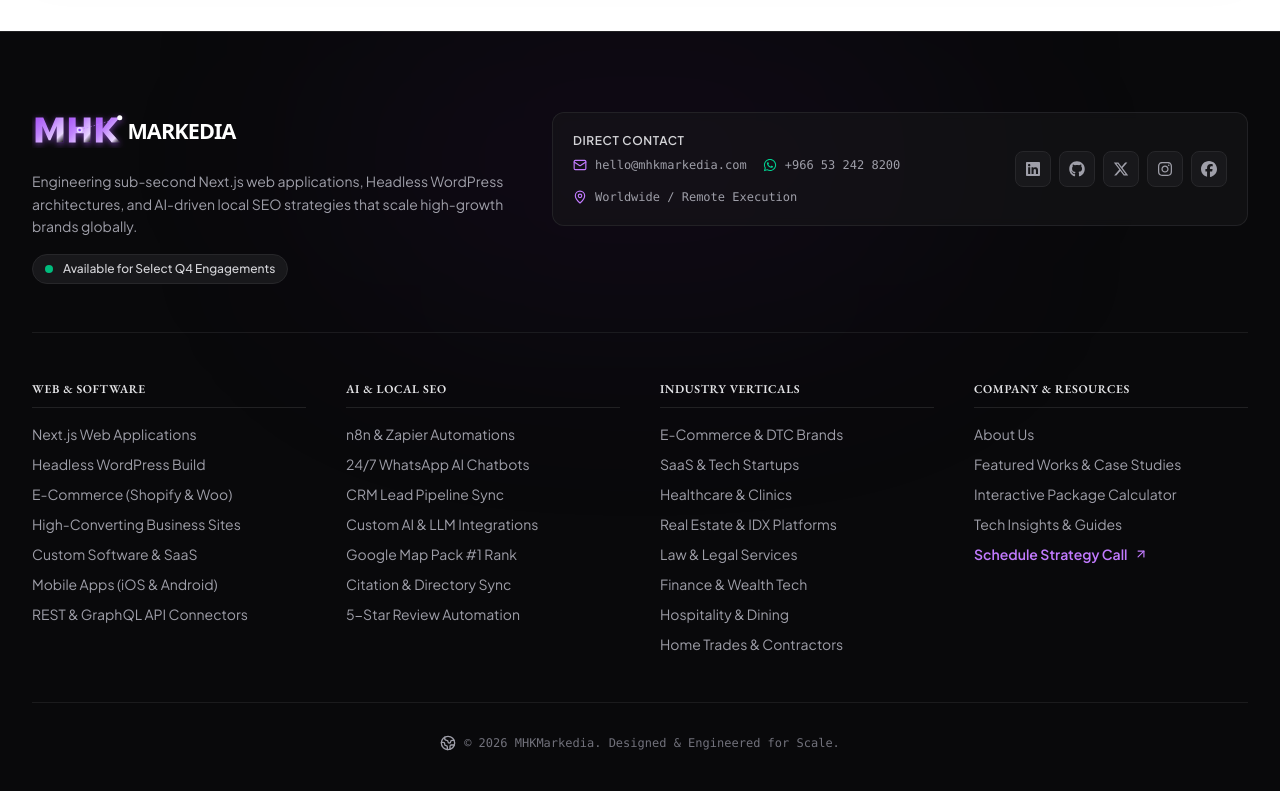
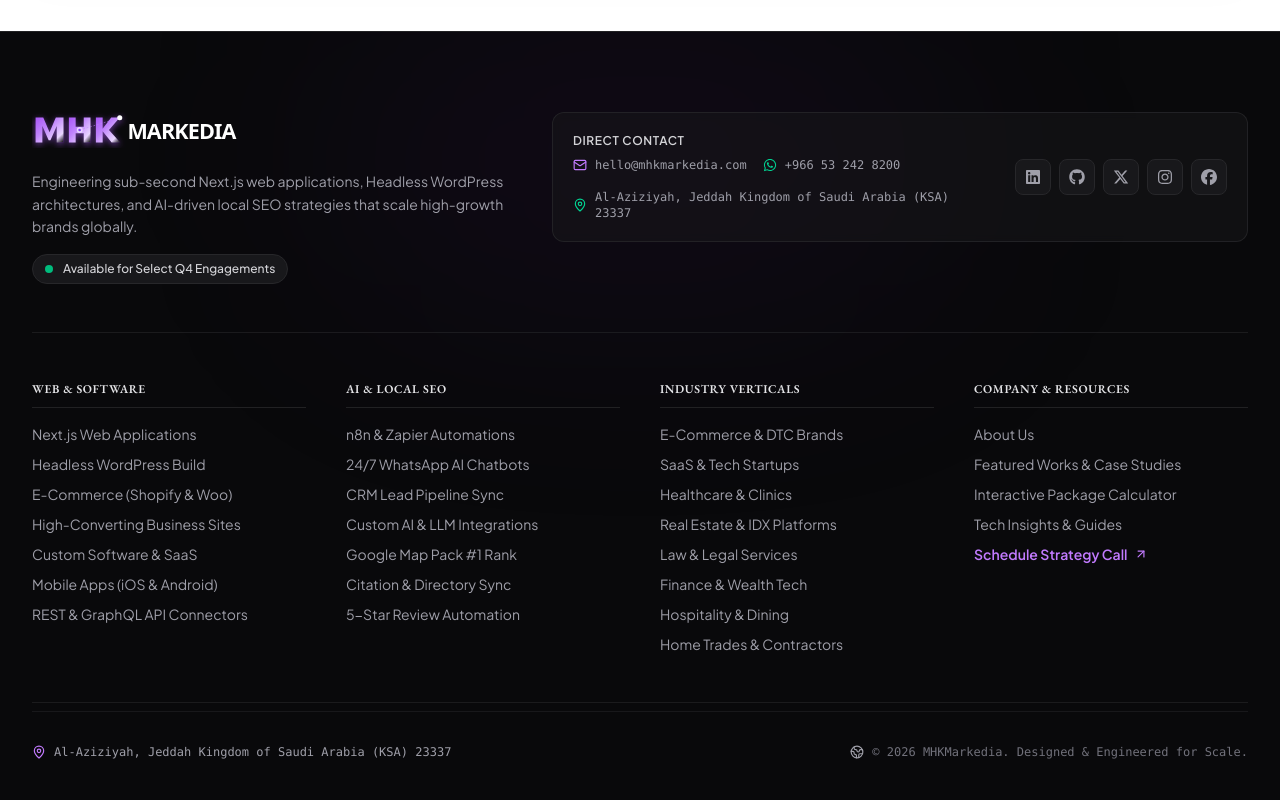
Before and after one commit to MADDYAHMAD-WEBBY/Agency, a Next.js app: page /blog in a window 1280 px wide. Shown: the part 1443-2243 px from the top of the page. Built offline with nearby package versions, Linux system fonts and the light colour scheme.

Commit message:
feat(footer-pricing): update footer with Jeddah KSA address and change pricing currency from AED to SAR

```diff
--- a/src/app/layout.tsx
+++ b/src/app/layout.tsx
@@ -111,6 +111,14 @@
               "logo": "https://mhkmarkedia.com/images/ceo.webp",
               "image": "https://mhkmarkedia.com/images/ceo.webp",
               "description": "High-performance digital agency specializing in custom Web Development, Headless WordPress, Local SEO, and AI Search Engine Optimization (GEO).",
+              "address": {
+                "@type": "PostalAddress",
+                "streetAddress": "Al-Aziziyah",
+                "addressLocality": "Jeddah",
+                "postalCode": "23337",
+                "addressCountry": "SA",
+                "addressRegion": "Makkah Province"
+              },
               "founder": {
                 "@type": "Person",
                 "name": "M. Hafeez Khan",
--- a/src/app/page.tsx
+++ b/src/app/page.tsx
@@ -58,8 +58,11 @@
       "priceRange": "$$$",
       "address": {
         "@type": "PostalAddress",
+        "streetAddress": "Al-Aziziyah",
+        "addressLocality": "Jeddah",
+        "postalCode": "23337",
         "addressCountry": "SA",
-        "addressRegion": "Riyadh"
+        "addressRegion": "Makkah Province"
       },
       "sameAs": [
         "https://www.linkedin.com/in/hafeezkhan",
--- a/src/app/pricing/page.tsx
+++ b/src/app/pricing/page.tsx
@@ -19,12 +19,12 @@
 ];
 
 /* ─── CURRENCIES & RATES ─── */
-type Currency = "USD" | "PKR" | "AED";
+type Currency = "USD" | "PKR" | "SAR";
 
 const CURRENCY_CONFIG: Record<Currency, { symbol: string; rate: number; label: string; suffix: string }> = {
   USD: { symbol: "$", rate: 1, label: "USD ($)", suffix: "USD" },
   PKR: { symbol: "Rs ", rate: 280, label: "PKR (Rs)", suffix: "PKR" },
-  AED: { symbol: "AED ", rate: 3.67, label: "AED (AED)", suffix: "AED" },
+  SAR: { symbol: "SAR ", rate: 3.75, label: "SAR (SAR)", suffix: "SAR" },
 };
 
 function formatPrice(usdAmount: number, currency: Currency): string {
--- a/src/components/ui/site-footer.tsx
+++ b/src/components/ui/site-footer.tsx
@@ -67,7 +67,12 @@
 const contactInfo = [
   { icon: Mail, text: "hello@mhkmarkedia.com", href: "mailto:hello@mhkmarkedia.com" },
   { icon: FaWhatsapp, text: "+966 53 242 8200", href: "https://wa.me/966532428200", isExternal: true },
-  { icon: MapPin, text: "Worldwide / Remote Execution", href: "/contact" },
+  {
+    icon: MapPin,
+    text: "Al-Aziziyah, Jeddah Kingdom of Saudi Arabia (KSA) 23337",
+    href: "https://maps.google.com/?q=Al-Aziziyah,+Jeddah+23337+Saudi+Arabia",
+    isExternal: true,
+  },
 ];
 
 export default function SiteFooter() {
@@ -165,10 +170,14 @@
           ))}
         </div>
 
-        {/* Bottom Rights & Global Presence Bar (Centered) */}
-        <div className="pt-8 flex items-center justify-center text-center text-xs text-zinc-500 font-mono">
+        {/* Bottom Rights & Global Presence Bar */}
+        <div className="pt-8 flex flex-col sm:flex-row items-center justify-between gap-4 text-xs text-zinc-500 font-mono border-t border-zinc-900 mt-2">
+          <div className="flex items-center gap-2 text-zinc-400">
+            <MapPin className="w-3.5 h-3.5 text-purple-400 shrink-0" />
+            <span>Al-Aziziyah, Jeddah Kingdom of Saudi Arabia (KSA) 23337</span>
+          </div>
           <div className="flex items-center justify-center gap-2">
-            <Globe2 className="w-4 h-4 text-zinc-400 shrink-0" />
+            <Globe2 className="w-3.5 h-3.5 text-zinc-400 shrink-0" />
             <span>&copy; {new Date().getFullYear()} MHKMarkedia. Designed &amp; Engineered for Scale.</span>
           </div>
         </div>
```
